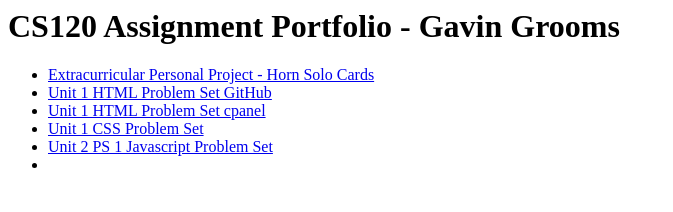
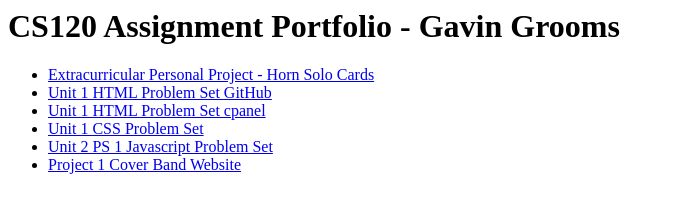
Before and after one commit to Kayratorvi/cs120-portfolio, a plain HTML site: page index.html in a window 1280 px wide. Shown: the whole page, without its empty margins (0-673 px from the left). Drawn offline with Linux system fonts and the light colour scheme.

Commit message:
Fixed cover band site link.

```diff
--- a/index.html
+++ b/index.html
@@ -11,7 +11,7 @@
             <li><a href="http://gaving.sgedu.site/unit1/unit1_problem_set.html">Unit 1 HTML Problem Set cpanel</a></li>
             <li><a href="./unit1/about2.html">Unit 1 CSS Problem Set</a></li>
             <li><a href="./unit2/unit2_PS1.html">Unit 2 PS 1 Javascript Problem Set</a></li>
-            <li><a href="https://kayratorvi.github.io/band_website"></a></li>
+            <li><a href="https://kayratorvi.github.io/band_website">Project 1 Cover Band Website</a></li>
         </ul>
     </body>
 </html>
```
